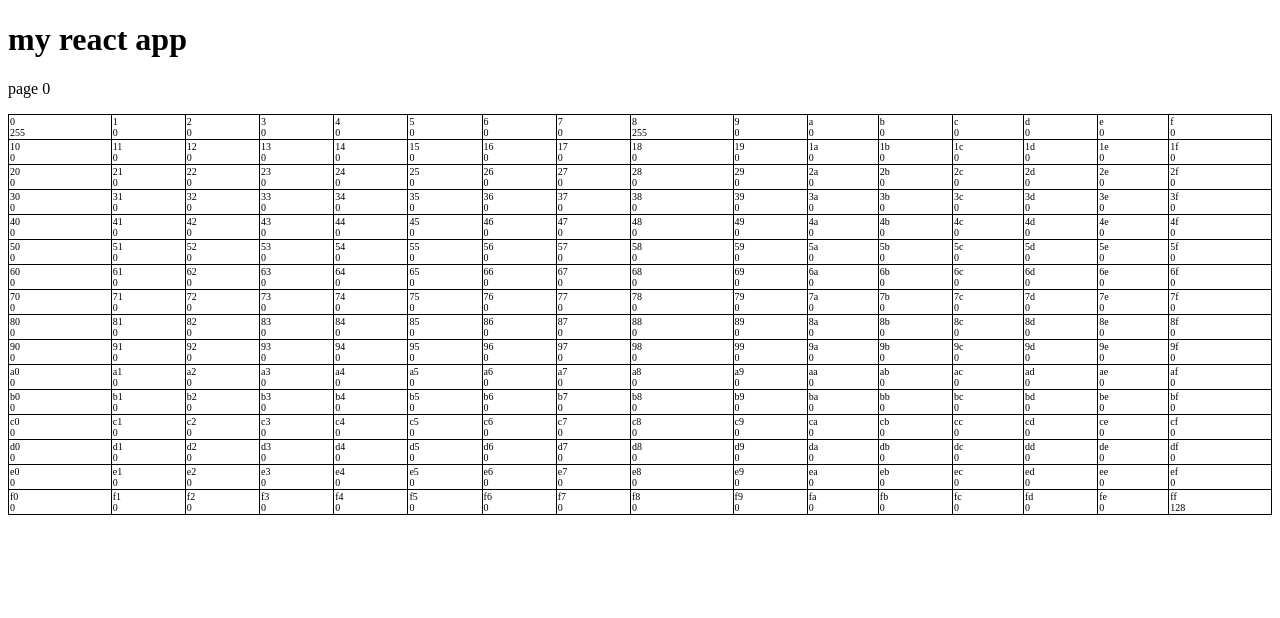
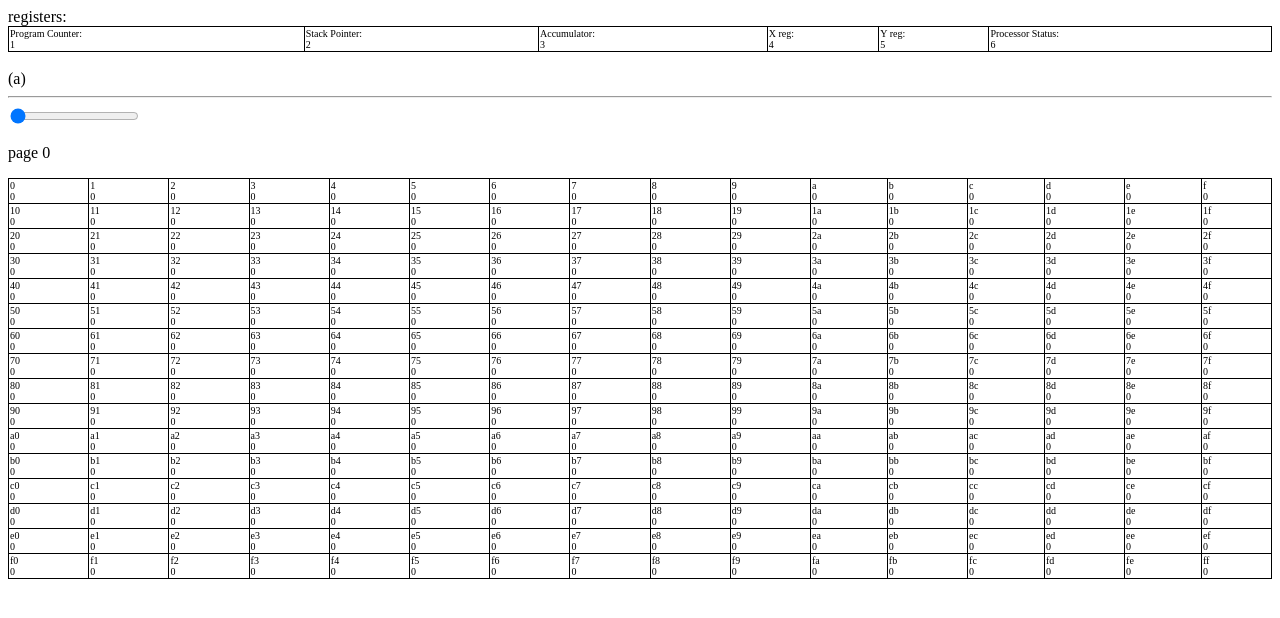
Before and after one commit to zz-james/react-block-mirror, a React app: page / in a window 1280 px wide. Shown: the top 618 px of the page. Built offline with nearby package versions, Linux system fonts and the light colour scheme.

Commit message:
page slider UI and processor register component

```diff
--- a/src/components/App.jsx
+++ b/src/components/App.jsx
@@ -1,13 +1,30 @@
-import React from "react";
+import React, { useState } from "react";
 import Page from "./Page";
+import Registers from "./Register";
 import { MemoryContextProvider } from "../contexts/Memory";
 
 const App = () => {
+  const [pageSelect, setPageSelect] = useState(0);
+  const size = 32768;
+  const pages = size / 256 - 1;
+
   return (
-    <MemoryContextProvider>
+    <MemoryContextProvider size={size}>
+      registers:
+      <Registers />
+      <br />
+      (a)
+      <hr />
       <div>
-        <h1>my react app</h1>
-        <Page page={0} />
+        <input
+          type="range"
+          max={pages}
+          min={0}
+          value={pageSelect}
+          onChange={(e) => setPageSelect(e.target.value)}
+          step={1}
+        />
+        <Page page={pageSelect} />
       </div>
     </MemoryContextProvider>
   );
--- a/src/components/Page.jsx
+++ b/src/components/Page.jsx
@@ -1,10 +1,10 @@
 import React from "react";
 import Byte from "./Byte";
-import {useMemoryContext} from "../contexts/Memory";
+import { useMemoryContext } from "../contexts/Memory";
 
 const TableRow = ({ value, row }) =>
   [...value].map((byte, col, __) => (
-    <td>
+    <td key={col}>
       {(col + 16 * row).toString(16)}
       <br />
       <Byte value={byte} />
@@ -12,7 +12,7 @@ const TableRow = ({ value, row }) =>
   ));
 
 const Page = ({ page }) => {
-  const {memory} = useMemoryContext(page);
+  const memory = useMemoryContext(page);
 
   return (
     <>
@@ -21,8 +21,11 @@ const Page = ({ page }) => {
       <table>
         <tbody>
           {[...Array(16)].map((_, row, __) => (
-            <tr>
-              <TableRow row={row} value={memory.slice(row*16,row*16+16)} />
+            <tr key={row}>
+              <TableRow
+                row={row}
+                value={memory.slice(row * 16, row * 16 + 16)}
+              />
             </tr>
           ))}
         </tbody>
--- /dev/null
+++ b/src/components/Register.jsx
@@ -0,0 +1,43 @@
+import React from "react";
+import Byte from "./Byte";
+
+const Registers = () => {
+  return (
+    <table>
+      <tr>
+        <td>
+          Program Counter:
+          <br />
+          <Byte value={1} />
+        </td>
+        <td>
+          Stack Pointer:
+          <br />
+          <Byte value={2} />
+        </td>
+        <td>
+          Accumulator:
+          <br />
+          <Byte value={3} />
+        </td>
+        <td>
+          X reg:
+          <br />
+          <Byte value={4} />
+        </td>
+        <td>
+          Y reg:
+          <br />
+          <Byte value={5} />
+        </td>
+        <td>
+          Processor Status:
+          <br />
+          <Byte value={6} />
+        </td>
+      </tr>
+    </table>
+  );
+};
+
+export default Registers;
--- a/src/contexts/Memory.jsx
+++ b/src/contexts/Memory.jsx
@@ -1,31 +1,30 @@
 import React, { useRef } from "react";
-
-const buffer = new ArrayBuffer(256);
-
 
 const MemoryContext = React.createContext();
 
+const MemoryContextProvider = ({ size, children }) => {
+  if (size % 256 !== 0) {
+    throw new Error("Memory size must be a multiple of 256");
+  }
 
-const MemoryContextProvider = ({ children }) => {
+  const buffer = new ArrayBuffer(size);
 
-  const page = useRef(new Uint8Array(buffer, 0));
+  const numberOfPages = size / 256;
 
-  page.current[0] = 255;
-  page.current[8] = 255;
-  page.current[255] = 128;
+  let pages = []; // array of 256 byte pages
 
-  const memory = page.current
+  for (let i = 0; i < numberOfPages; i++) {
+    pages[i] = new Uint8Array(buffer, i * 256);
+  }
 
   return (
-    <MemoryContext.Provider
-      value={{memory}}
-    >
+    <MemoryContext.Provider value={{ pages }}>
       {children}
     </MemoryContext.Provider>
   );
-}
+};
 
-const useMemoryContext = () => {
+const useMemoryContext = (page) => {
   const context = React.useContext(MemoryContext);
   if (context === undefined) {
     throw new Error(
@@ -33,7 +32,7 @@ const useMemoryContext = () => {
     );
   }
 
-  return context;
-}
+  return context.pages[page];
+};
 
 export { MemoryContextProvider, useMemoryContext };
--- a/src/index.html
+++ b/src/index.html
@@ -2,7 +2,7 @@
 <html lang="en">
   <head>
     <meta charset="UTF-8">
-    <meta name="viewport" content="width-device-width, initial-scale=1.0">
+    <meta name="viewport" content="initial-scale=1.0">
     <meta http-equiv="X-UA-Compatible" content="ie=edge">
     <title>Memory Map</title>
   </head>
@@ -20,7 +20,7 @@
         font-size: 10px;
       }
 
-      input {width:8px; height:8px; margin-left: 0;}
+      /* input {width:8px; height:8px; margin-left: 0;} */
 
     </style>
     <div id="app"></div>
```
